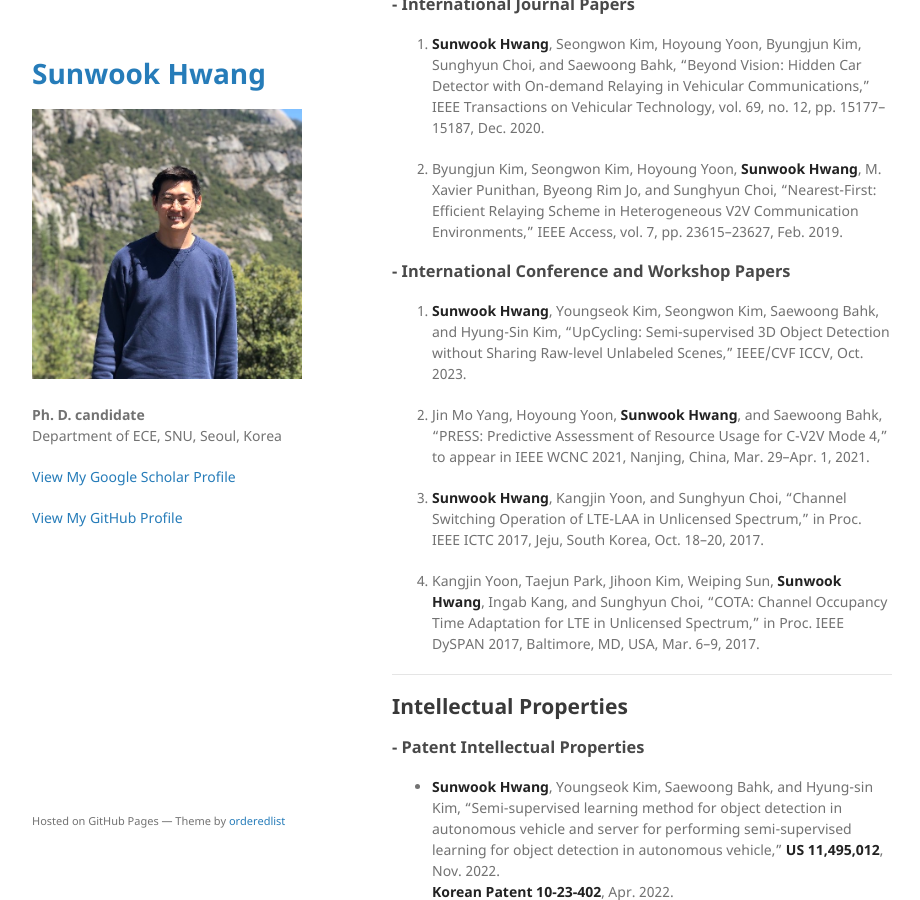
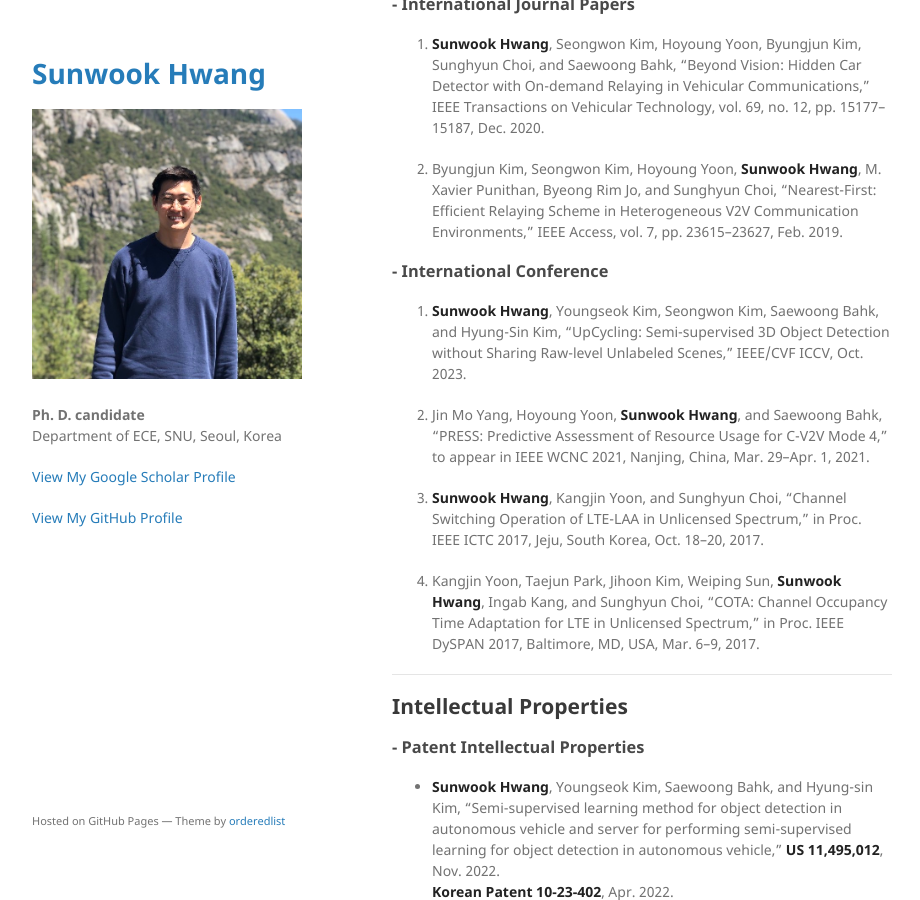
Before and after one commit to jeongjun-park/jeongjun-park.github.io, a Jekyll site: the page built from index.md, in a window 1280 px wide and 900 px high, scrolled down 1512 px. Shown: the whole window, without its empty margins (178-1098 px from the left). Built offline with Jekyll 4.4.1, drawn with Linux system fonts in a browser that asks for light colours; our own code applies the rules of GitHub Pages for plain Markdown files.

Commit message:
Update index.md

```diff
--- a/index.md
+++ b/index.md
@@ -64,7 +64,7 @@ IEEE Transactions on Vehicular Technology, vol. 69, no. 12, pp. 15177--15187, De
 "Nearest-First: Efficient Relaying Scheme in Heterogeneous V2V Communication Environments,"
 IEEE Access, vol. 7, pp. 23615--23627, Feb. 2019.
 
-### - International Conference and Workshop Papers
+### - International Conference
 1. **Sunwook Hwang**, Youngseok Kim, Seongwon Kim, Saewoong Bahk, and Hyung-Sin Kim,
 "UpCycling: Semi-supervised 3D Object Detection without Sharing Raw-level Unlabeled Scenes,"
 IEEE/CVF ICCV, Oct. 2023.
```
